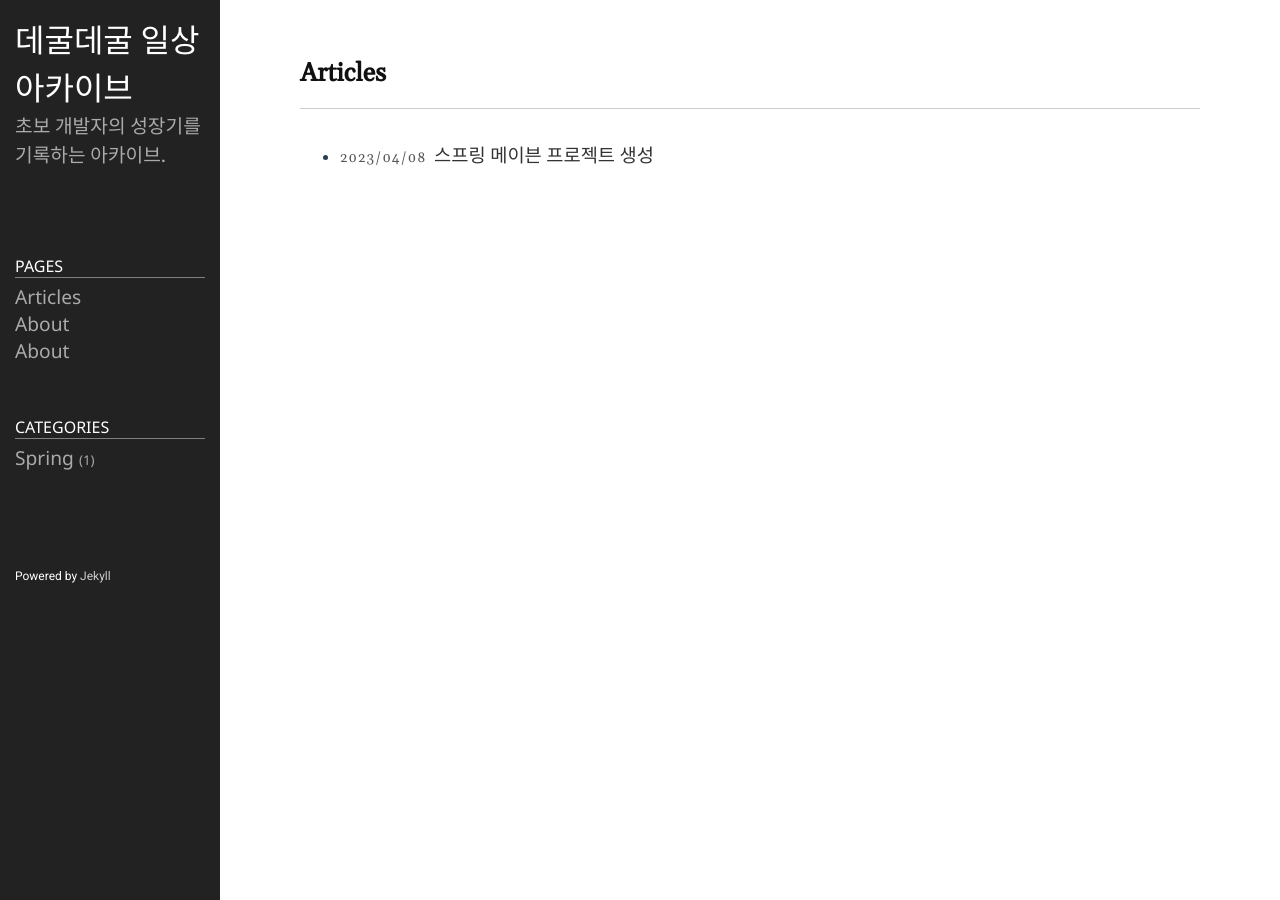
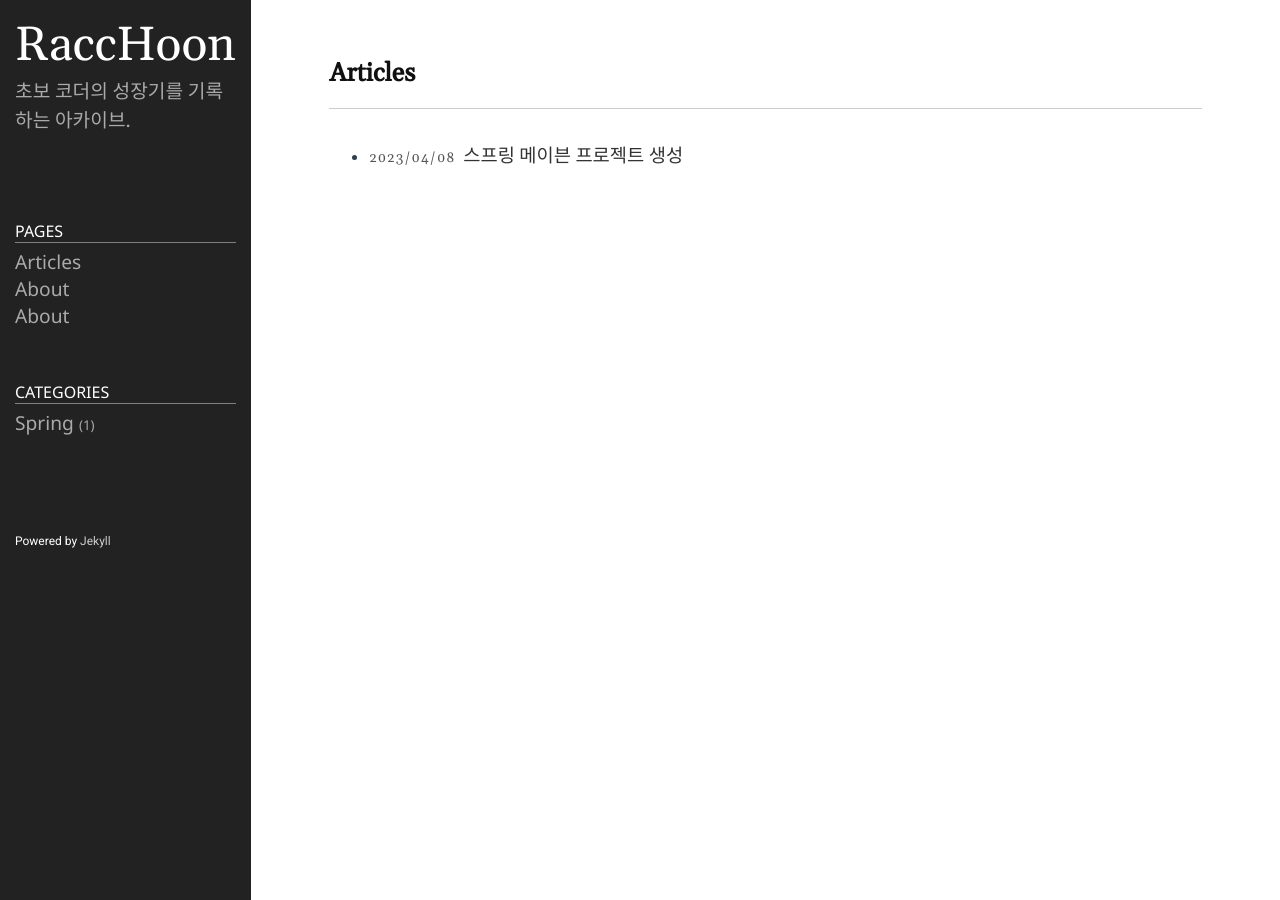
Before and after one commit to RaccHoon/RaccHoon.github.io, a Jekyll site: the page built from index.md, in a window 1280 px wide. Built offline with Jekyll 4.4.1, drawn with Linux system fonts in a browser that asks for light colours.

Commit message:
patch(config.yml): 제목 수정중

```diff
--- a/_config.yml
+++ b/_config.yml
@@ -18,10 +18,10 @@
 # You can create any custom variable you would like, and they will be accessible
 # in the templates via {{ site.myvariable }}.
 
-title: "데굴데굴 \n일상 아카이브"
+title: "RaccHoon"
 email: chocolate854@naver.com
 description: >- # this means to ignore newlines until "baseurl:"
-  초보 개발자의 성장기를 기록하는 아카이브.
+  초보 코더의 성장기를 기록하는 아카이브.
 # baseurl: "/" # the subpath of your site, e.g. /blog
 url: "https://racchoon.ggithub.io" # the base hostname & protocol for your site, e.g. http://example.com
 github_username: RaccHoon
--- a/public/css/style.css
+++ b/public/css/style.css
@@ -112,7 +112,7 @@ code {
 }
 
 .sidebar-brand > a {
-	font-size: 200%;
+	font-size: 300%;
 	font-family: 'Gelasio';
 	color: #fff;
 }
```
